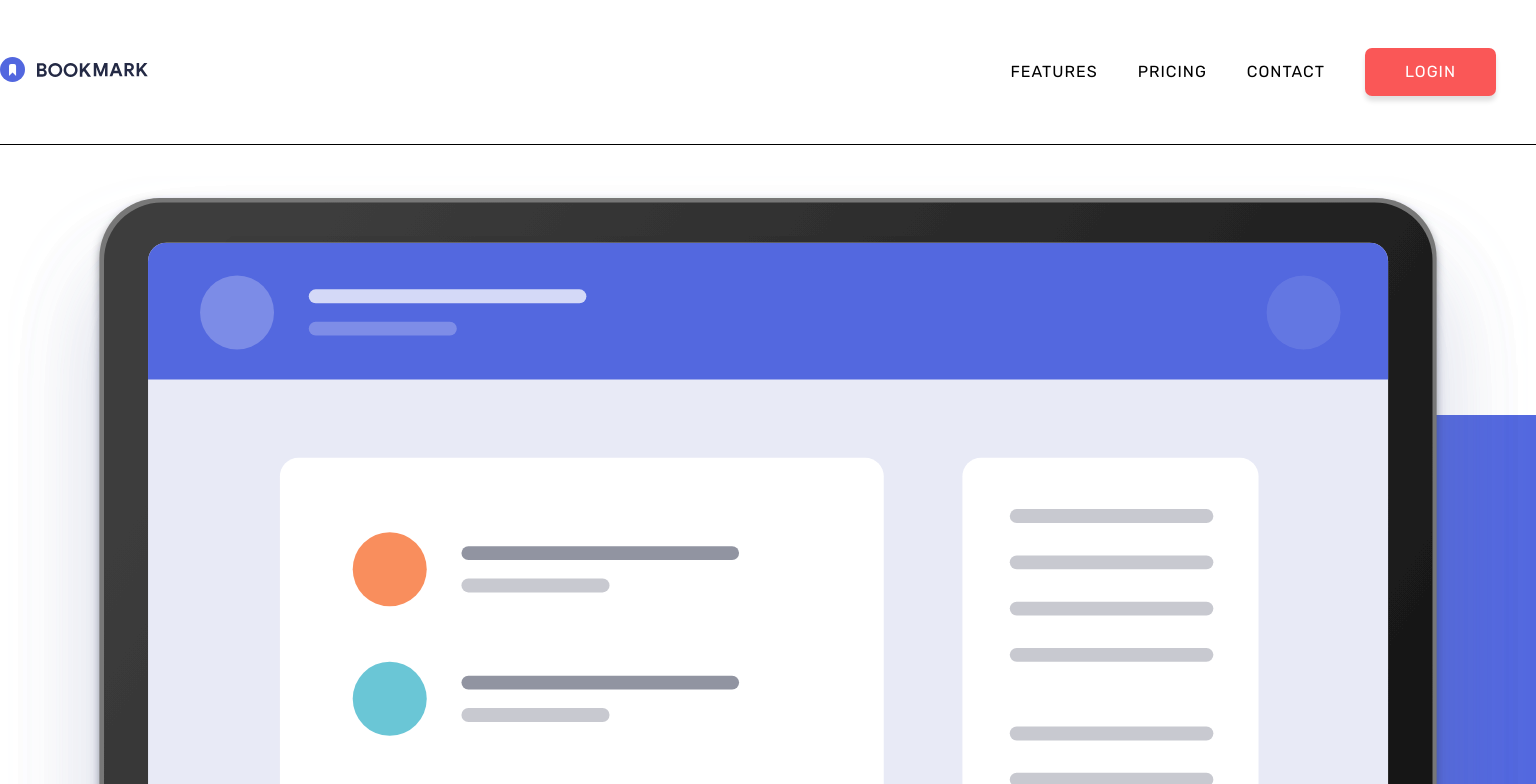
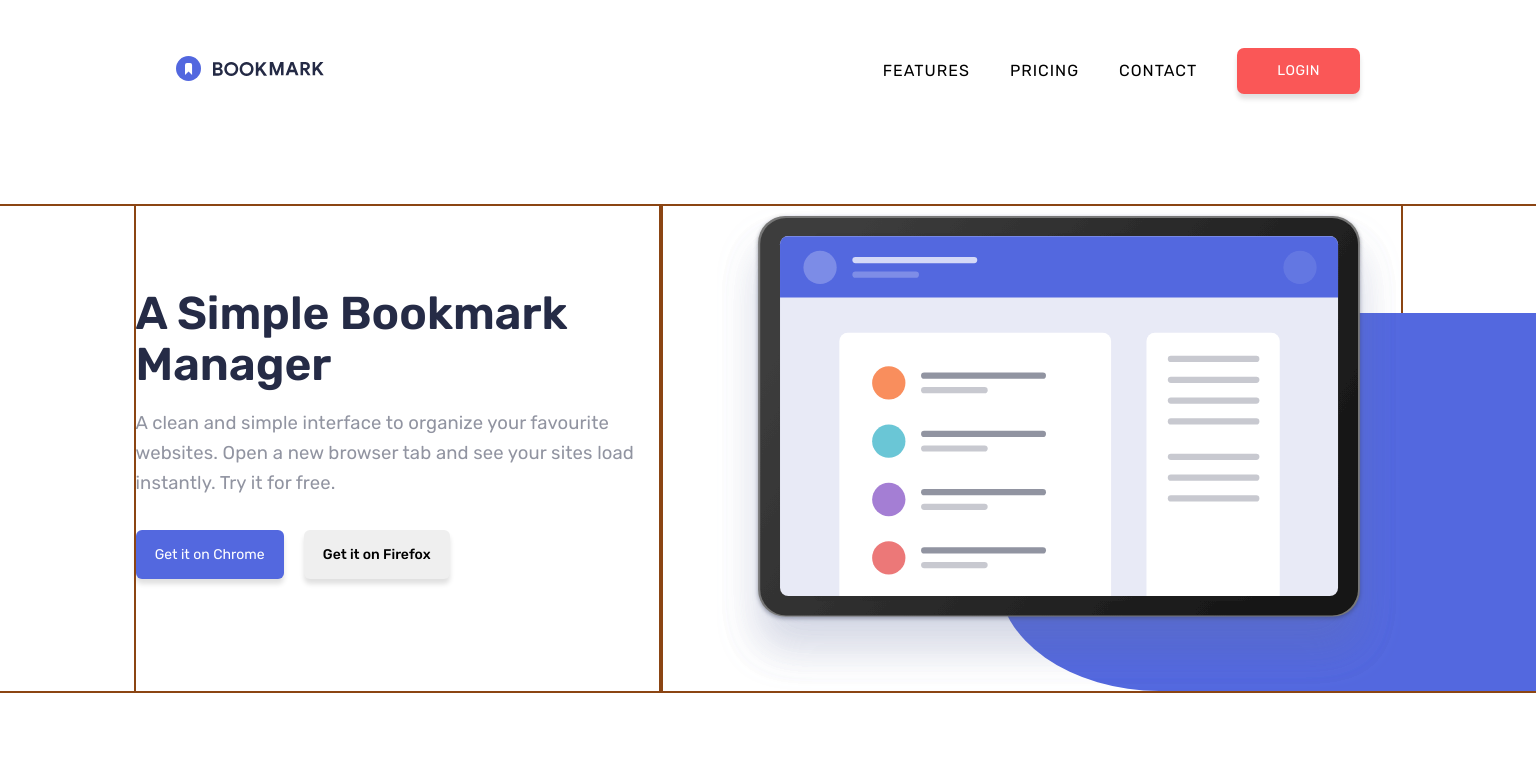
Before and after one commit to Ghidyon/bookmark, a plain HTML site: page index.html in a window 1536 px wide. Shown: the top 784 px of the page. Drawn offline with Linux system fonts and the light colour scheme; files whose address does not match are found by name.

Commit message:
sixth commit

```diff
--- a/index.html
+++ b/index.html
@@ -35,17 +35,17 @@
   </nav>
 
   <header class="margin">
-    <div class="svg-container overlay-right">
+    <div class="svg-container">
       <img src="images/illustration-hero.svg" alt="">
     </div>
-    <div class="header-content center-text">
+    <div class="header-content">
       <h1>A Simple Bookmark Manager</h1>
       <p class="content">A clean and simple interface to organize your favourite websites. Open a new
         browser tab and see your sites load instantly. Try it for free.</p>
-    </div>
-    <div class="center-text">
-      <button class="white blue-bg"><a href="#">Get it on Chrome</a></button>
-      <button><a href="#" class="">Get it on Firefox</a></button>
+      <div>
+        <button class="white blue-bg"><a href="#">Get it on Chrome</a></button>
+        <button><a href="#">Get it on Firefox</a></button>
+      </div>
     </div>
   </header>
 
--- a/style.css
+++ b/style.css
@@ -29,7 +29,6 @@ img {
 /* Navbar */
 
 nav {
-    outline: 1px solid black;
     display: flex;
     align-items: center;
     padding: 2rem;
@@ -51,11 +50,11 @@ nav {
 
 header {
     width: 100%;
+    position: relative;
 }
 
 header .svg-container {
     display: flex;
-    position: relative;
     padding: 0 .5rem .5rem .5rem;
 }
 
@@ -72,6 +71,7 @@ header .svg-container {
 
 .header-content {
     padding: 0 2rem;
+    text-align: center;
 }
 
 .header-content h1 {
@@ -80,6 +80,11 @@ header .svg-container {
     line-height: 1.3;
     color: var(--darkBlue);
     margin-top: 3.2rem;
+}
+
+.header-content div {
+    margin: 0 -2rem;
+    text-align: center;
 }
 
 header button:first-child {
@@ -410,8 +415,56 @@ button, input {
 /* Responsive Styling */
 
 @media (min-width: 768px) {
+    header {
+        display: flex;
+        flex-direction: row-reverse;
+        justify-content: center;
+        padding: 0 2rem;
+        outline: 2px solid saddlebrown;
+    }
+
+    header:after {
+        content: "";
+        position: absolute;
+        width: 35%;
+        height: 78%;
+        background: var(--blue);
+        right: 0;
+        bottom: 0;
+        border-bottom-left-radius: 30%;
+
+    }
+
+    header .svg-container {
+        outline: 2px solid saddlebrown;
+        padding: 0;
+        padding-left: 3.5rem;
+        width: 50%;
+    }
+
+    header .header-content {
+        outline: 2px solid saddlebrown;
+        text-align: left;
+        width: 50%;
+        padding: 0;
+    }
+
+    .header-content h1 {
+        margin-top: 2rem;
+    }
+
+    .header-content div {
+        text-align: left;
+        margin: 0;
+    }
+}
+
+@media (min-width: 1444px) {
+
+    /* Navbar */
+
     nav {
-        padding: 3rem 0;
+        padding: 3rem 11rem;
     }
 
     .nav-brand .icon-hamburger {
@@ -424,7 +477,7 @@ button, input {
         align-items: center;
     }
 
-    .nav-links ul li, .nav-links button {
+    .nav-links ul li {
         margin-right: 2.5rem;
         font-size: 1rem;
         letter-spacing: 1px;
@@ -436,4 +489,68 @@ button, input {
         border-radius: 7px;
         padding: .9rem 2.5rem;
     }
+
+    header .svg-container {
+        outline: 2px solid saddlebrown;
+        width: 740px;
+    }
+
+    header .svg-container img {
+        width: 100%;
+    }
+
+    .overlay-right::after {
+        width: 525px;
+        height: 78%;
+        border-bottom-left-radius: 45%;
+    }
+
+    header .header-content {
+        outline: 2px solid saddlebrown;
+        text-align: left;
+        width: 525px;
+        padding: 0;
+    }
+
+    .header-content h1 {
+        font-size: 46px;
+        line-height: 1.1;
+        margin-top: 5.2rem;
+    }
+
+    .header-content div {
+        text-align: left;
+        margin: 0;
+    }
+
+    header button {
+        letter-spacing: 0;
+        padding: 1rem 1.2rem;
+    }
+
+    header button:first-child {
+        font-size: 14px;
+        margin-right: .5rem;
+    }
+
+    header button:last-child {
+        margin-left: .5rem;
+        font-size: 14px;
+    }
+
+
+    /* Utilities */
+
+    .content {
+        font-size: 18.5px;
+        font-weight: 400;
+        letter-spacing: .1px;
+        line-height: 1.6;
+        color: var(--grayishBlue);
+        padding: 1.2rem 0 2rem 0;
+    }
+
+    .margin {
+        margin: 4rem 0;
+    }
 }
```
